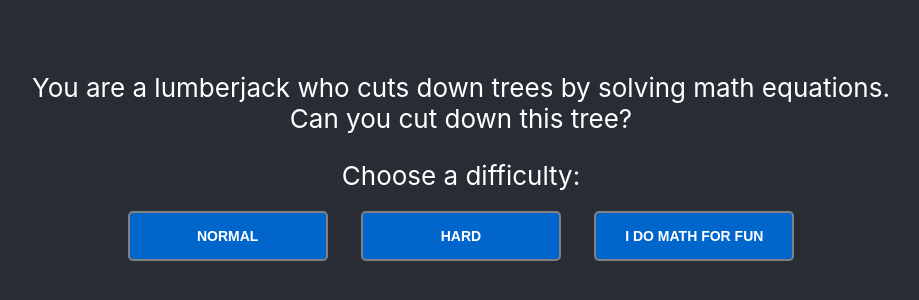
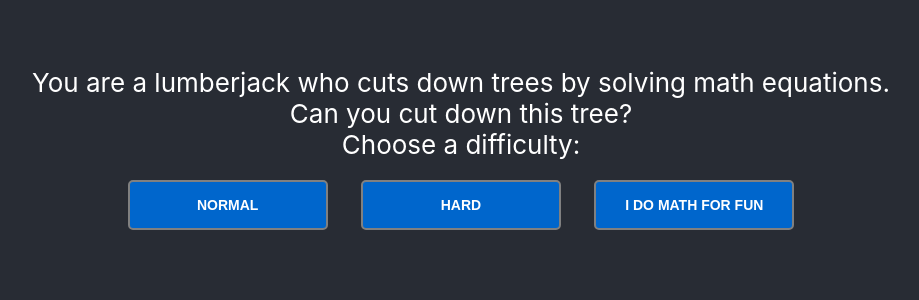
Before and after one commit to stsun1026/stsun1026.github.io, a React (Create React App) app: page /clear-the-tree in a window 1280 px wide. Shown: the part 216-516 px from the top of the page, without its empty margins (179-1098 px from the left). Built offline with nearby package versions, Linux system fonts and the light colour scheme.

Commit message:
Dynamically resize Tree Game page

```diff
--- a/src/pages/ClearTheTreePage/ClearTheTreePage.js
+++ b/src/pages/ClearTheTreePage/ClearTheTreePage.js
@@ -3,10 +3,13 @@ import { LargeTile } from '../../components/LargeTile/LargeTile';
 import styles from "./ClearTheTreePage.module.css";
 import { linkify } from "../../services/RoutingService";
 import ClearTheTreeGame from "./Game/ClearTheTreeGame";
+import useWindowDimensions from "../../services/WindowDimensions";
+
 const ClearTheTreePage = () => {
+  const { height, width } = useWindowDimensions();
   return(
     <div>
-      <ClearTheTreeGame/>
+      <ClearTheTreeGame gameWidth={ width }/>
     </div>
   )
 }
--- a/src/pages/ClearTheTreePage/Game/ClearTheTreeGame.js
+++ b/src/pages/ClearTheTreePage/Game/ClearTheTreeGame.js
@@ -2,7 +2,9 @@ import React, { useState, useEffect, useRef } from 'react';
 import styles from "./ClearTheTreeGame.module.css";
 import { TreeGameLogic } from "./TreeGameLogic";
 import { Tree } from "../../../components/Tree/Tree";
-const ClearTheTreeGame = () => {
+const ClearTheTreeGame = ({
+  gameWidth
+}) => {
   const logic = useRef(new TreeGameLogic());
   const [tree, setTree] = useState();
   const [intervalLength, setIntervalLength] = useState(1000);
@@ -58,12 +60,14 @@ const ClearTheTreeGame = () => {
     <div>
       { logic.current.isActive ? <div></div> :
         <div>
-          <p>You are a lumberjack who cuts down trees by solving math equations. <br/>Can you cut down this tree?</p>
-          <div style={{paddingBottom: 20}}>Choose a difficulty:</div>
-          <div className={ styles.buttonGroup }>
-            <button  className={ styles.button } onClick={() => { startGame(3000) }}><b>NORMAL</b></button>
-            <button  className={ styles.button } onClick={() => { startGame(2000) }}><b>HARD</b></button>
-            <button  className={ styles.button } onClick={() => { startGame(1500) }}><b>I DO MATH FOR FUN</b></button>
+          <div className={ styles.introText } style={{ width: gameWidth }}>
+            You are a lumberjack who cuts down trees by solving math equations. <br/>Can you cut down this tree?
+          </div>
+          <div style={{ paddingBottom: 20 }}>Choose a difficulty:</div>
+          <div className={ gameWidth > 700 ? styles.buttonGroupAdjacent : styles.buttonGroupStacked }>
+            <button className={ styles.button } onClick={() => { startGame(3000) }}><b>NORMAL</b></button>
+            <button className={ styles.button } onClick={() => { startGame(2000) }}><b>HARD</b></button>
+            <button className={ styles.button } onClick={() => { startGame(1500) }}><b>I DO MATH FOR FUN</b></button>
           </div>
         </div>
       }
--- a/src/pages/ClearTheTreePage/Game/ClearTheTreeGame.module.css
+++ b/src/pages/ClearTheTreePage/Game/ClearTheTreeGame.module.css
@@ -1,6 +1,9 @@
+.introText {
+  word-wrap: break-word;
+}
+
 .button {
   background-color: #0066cc;
-  border: none;
   color: white;
   height: 50px;
   width: 200px;
@@ -9,12 +12,19 @@
   border-radius: 5px;
   font-family: Arial, Helvetica, sans-serif;
   font-size: 14px;
+  margin-bottom: 10px;
 }
 
-.buttonGroup {
+.buttonGroupAdjacent {
   width: 700px;
   display: flex;
   justify-content: space-around;
+  margin: auto;
+}
+
+.buttonGroupStacked {
+  width: 200px;
+  display: block;
   margin: auto;
 }
 
```
